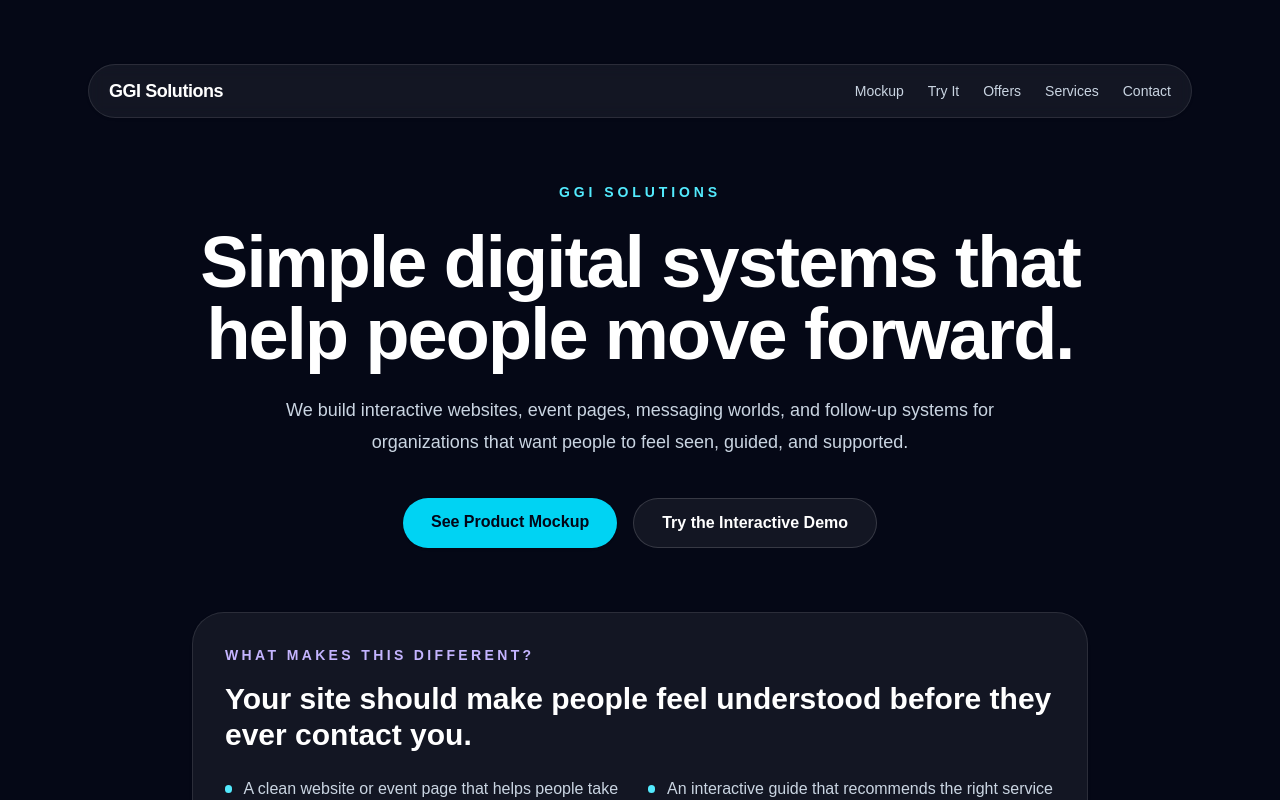
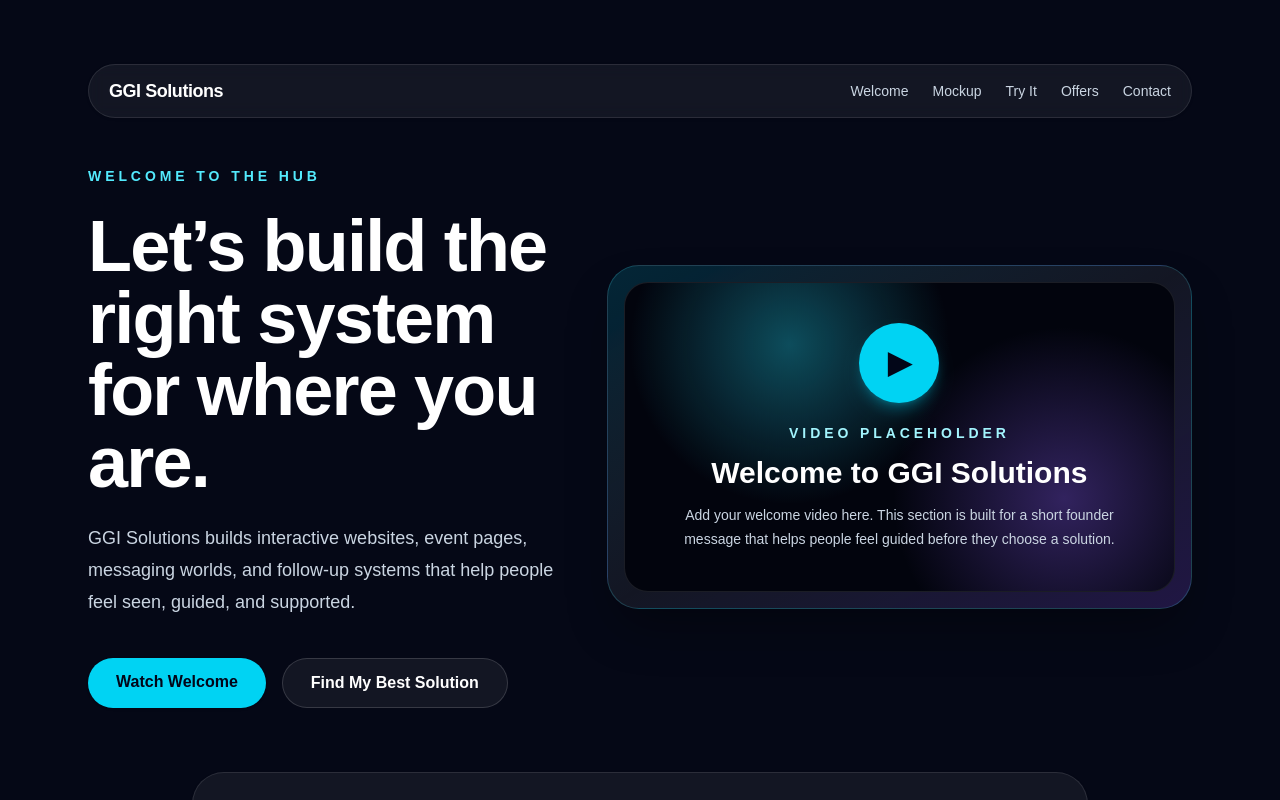
Before and after one commit to Pastorreno/ggi-app-starter, a Next.js app: page / in a window 1280 px wide. Shown: the top 800 px of the page. Built offline with nearby package versions, Linux system fonts and the light colour scheme.

Commit message:
Add welcome video-ready hub hero section

```diff
--- a/src/app/page.tsx
+++ b/src/app/page.tsx
@@ -20,28 +20,42 @@ export default function Home() {
   return (
     <main className="min-h-screen bg-[#050816] text-white">
       <section className="mx-auto max-w-6xl px-6 py-10 sm:py-16">
-        <nav className="mb-16 flex items-center justify-between rounded-full border border-white/10 bg-white/[0.06] px-5 py-3 shadow-sm backdrop-blur">
+        <nav className="mb-12 flex items-center justify-between rounded-full border border-white/10 bg-white/[0.06] px-5 py-3 shadow-sm backdrop-blur">
           <Link href="/" className="text-lg font-black tracking-tight">GGI Solutions</Link>
           <div className="hidden gap-6 text-sm text-slate-300 md:flex">
+            <a href="#welcome" className="hover:text-white">Welcome</a>
             <a href="#mockup" className="hover:text-white">Mockup</a>
             <a href="#interactive" className="hover:text-white">Try It</a>
             <a href="#offers" className="hover:text-white">Offers</a>
-            <Link href="/services" className="hover:text-white">Services</Link>
             <Link href="/contact" className="hover:text-white">Contact</Link>
           </div>
         </nav>
 
-        <div className="mx-auto max-w-5xl text-center">
-          <p className="text-sm font-semibold uppercase tracking-[0.28em] text-cyan-300">GGI Solutions</p>
-          <h1 className="mt-6 text-5xl font-black tracking-tight sm:text-7xl">Simple digital systems that help people move forward.</h1>
-          <p className="mx-auto mt-6 max-w-3xl text-lg leading-8 text-slate-300">
-            We build interactive websites, event pages, messaging worlds, and follow-up systems for organizations that want people to feel seen, guided, and supported.
-          </p>
-          <div className="mt-10 flex flex-wrap justify-center gap-4">
-            <a href="#mockup" className="rounded-full bg-cyan-400 px-7 py-3 font-bold text-slate-950 shadow-sm hover:bg-cyan-300">See Product Mockup</a>
-            <a href="#interactive" className="rounded-full border border-white/15 bg-white/[0.06] px-7 py-3 font-semibold text-white hover:border-cyan-300">Try the Interactive Demo</a>
+        <section id="welcome" className="grid gap-10 lg:grid-cols-[0.9fr_1.1fr] lg:items-center">
+          <div>
+            <p className="text-sm font-semibold uppercase tracking-[0.28em] text-cyan-300">Welcome to the Hub</p>
+            <h1 className="mt-6 text-5xl font-black tracking-tight sm:text-7xl">Let’s build the right system for where you are.</h1>
+            <p className="mt-6 max-w-2xl text-lg leading-8 text-slate-300">
+              GGI Solutions builds interactive websites, event pages, messaging worlds, and follow-up systems that help people feel seen, guided, and supported.
+            </p>
+            <div className="mt-10 flex flex-wrap gap-4">
+              <a href="#video" className="rounded-full bg-cyan-400 px-7 py-3 font-bold text-slate-950 shadow-sm hover:bg-cyan-300">Watch Welcome</a>
+              <a href="#interactive" className="rounded-full border border-white/15 bg-white/[0.06] px-7 py-3 font-semibold text-white hover:border-cyan-300">Find My Best Solution</a>
+            </div>
           </div>
-        </div>
+
+          <div id="video" className="rounded-[2rem] border border-cyan-300/20 bg-gradient-to-br from-cyan-400/15 via-white/[0.06] to-violet-500/20 p-4 shadow-2xl shadow-black/40">
+            <div className="relative aspect-video overflow-hidden rounded-[1.5rem] border border-white/10 bg-[#02040d]">
+              <div className="absolute inset-0 bg-[radial-gradient(circle_at_30%_20%,rgba(34,211,238,0.35),transparent_35%),radial-gradient(circle_at_80%_70%,rgba(139,92,246,0.35),transparent_35%)]" />
+              <div className="absolute inset-0 flex flex-col items-center justify-center px-8 text-center">
+                <div className="mb-5 flex h-20 w-20 items-center justify-center rounded-full bg-cyan-400 text-3xl font-black text-slate-950 shadow-lg shadow-cyan-400/30">▶</div>
+                <p className="text-sm font-semibold uppercase tracking-[0.28em] text-cyan-200">Video Placeholder</p>
+                <h2 className="mt-3 text-3xl font-black">Welcome to GGI Solutions</h2>
+                <p className="mt-3 max-w-xl text-sm leading-6 text-slate-300">Add your welcome video here. This section is built for a short founder message that helps people feel guided before they choose a solution.</p>
+              </div>
+            </div>
+          </div>
+        </section>
 
         <div className="mx-auto mt-16 max-w-4xl rounded-[2rem] border border-white/10 bg-white/[0.06] p-8 shadow-sm">
           <p className="text-sm font-semibold uppercase tracking-[0.24em] text-violet-300">What makes this different?</p>
```
